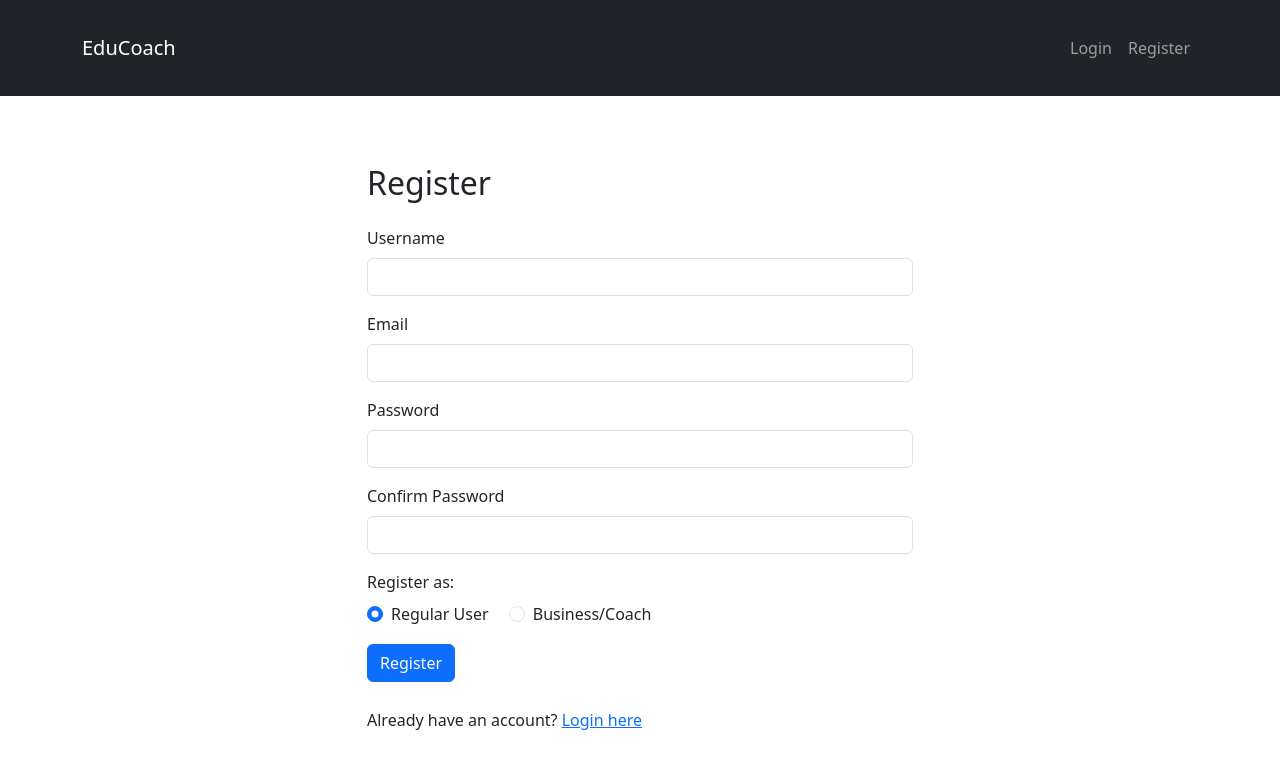
After one commit to todor147/CS4116_Group_1, a PHP site: page /pages/register.php in a window 1280 px wide. The commit adds this page. Shown: the top 769 px of the page. Run offline with PHP 8.4, Linux system fonts and the light colour scheme.

Commit message:
Login and registration pages basic

```diff
--- a/includes/db_connection.php
+++ b/includes/db_connection.php
@@ -2,7 +2,7 @@
 $host = 'localhost';
 $db   = 'cs4116_marketplace';
 $user = 'root';
-$pass = '';
+$pass = '';  // Empty password for XAMPP default
 $charset = 'utf8mb4';
 
 $dsn = "mysql:host=$host;dbname=$db;charset=$charset";
@@ -15,6 +15,6 @@ $options = [
 try {
     $pdo = new PDO($dsn, $user, $pass, $options);
 } catch (\PDOException $e) {
-    throw new \PDOException($e->getMessage(), (int)$e->getCode());
+    die("Database connection failed: " . $e->getMessage());
 }
 ?>
--- a/includes/header.php
+++ b/includes/header.php
@@ -16,6 +16,7 @@
                     <a class="nav-link" href="logout.php">Logout</a>
                 <?php else: ?>
                     <a class="nav-link" href="login.php">Login</a>
+                    <a class="nav-link" href="register.php">Register</a>
                 <?php endif; ?>
             </div>
         </div>
--- a/pages/login.php
+++ b/pages/login.php
@@ -38,6 +38,7 @@ include __DIR__ . '/../includes/header.php';
                     <input type="password" class="form-control" id="password" name="password" required>
                 </div>
                 <button type="submit" class="btn btn-primary">Login</button>
+                <p class="mt-3">Don't have an account? <a href="register.php">Register here</a></p>
             </form>
         </div>
     </div>
--- /dev/null
+++ b/pages/register.php
@@ -0,0 +1,97 @@
+<?php
+session_start();
+require __DIR__ . '/../includes/db_connection.php';
+require __DIR__ . '/../includes/auth_functions.php';
+
+$error = '';
+if ($_SERVER['REQUEST_METHOD'] === 'POST') {
+    $username = trim($_POST['username']);
+    $email = trim($_POST['email']);
+    $password = $_POST['password'];
+    $confirm_password = $_POST['confirm_password'];
+    $user_type = $_POST['user_type']; // 'regular' or 'business'
+
+    // Validation
+    if (empty($username) || empty($email) || empty($password)) {
+        $error = 'All fields are required';
+    } elseif ($password !== $confirm_password) {
+        $error = 'Passwords do not match';
+    } elseif (strlen($password) < 8) {
+        $error = 'Password must be at least 8 characters';
+    } else {
+        try {
+            // Check if email exists
+            $stmt = $pdo->prepare("SELECT * FROM Users WHERE email = ?");
+            $stmt->execute([$email]);
+            if ($stmt->fetch()) {
+                $error = 'Email already registered';
+            } else {
+                // Insert new user
+                $password_hash = password_hash($password, PASSWORD_DEFAULT);
+                $stmt = $pdo->prepare("INSERT INTO Users (username, email, password_hash) VALUES (?, ?, ?)");
+                $stmt->execute([$username, $email, $password_hash]);
+
+                // If business, insert into Coaches table
+                if ($user_type === 'business') {
+                    $user_id = $pdo->lastInsertId();
+                    $stmt = $pdo->prepare("INSERT INTO Coaches (user_id) VALUES (?)");
+                    $stmt->execute([$user_id]);
+                }
+
+                header('Location: login.php');
+                exit;
+            }
+        } catch (PDOException $e) {
+            $error = 'Registration failed: ' . $e->getMessage();
+        }
+    }
+}
+
+include __DIR__ . '/../includes/header.php';
+?>
+
+<div class="container mt-5">
+    <div class="row justify-content-center">
+        <div class="col-md-6">
+            <h2 class="mb-4">Register</h2>
+            <?php if ($error): ?>
+                <div class="alert alert-danger"><?= $error ?></div>
+            <?php endif; ?>
+            <form action="register.php" method="post">
+                <div class="mb-3">
+                    <label for="username" class="form-label">Username</label>
+                    <input type="text" class="form-control" id="username" name="username" required>
+                </div>
+                <div class="mb-3">
+                    <label for="email" class="form-label">Email</label>
+                    <input type="email" class="form-control" id="email" name="email" required>
+                </div>
+                <div class="mb-3">
+                    <label for="password" class="form-label">Password</label>
+                    <input type="password" class="form-control" id="password" name="password" required>
+                </div>
+                <div class="mb-3">
+                    <label for="confirm_password" class="form-label">Confirm Password</label>
+                    <input type="password" class="form-control" id="confirm_password" name="confirm_password" required>
+                </div>
+                <div class="mb-3">
+                    <label class="form-label">Register as:</label>
+                    <div>
+                        <div class="form-check form-check-inline">
+                            <input class="form-check-input" type="radio" name="user_type" id="regular" value="regular" checked>
+                            <label class="form-check-label" for="regular">Regular User</label>
+                        </div>
+                        <div class="form-check form-check-inline">
+                            <input class="form-check-input" type="radio" name="user_type" id="business" value="business">
+                            <label class="form-check-label" for="business">Business/Coach</label>
+                        </div>
+                    </div>
+                </div>
+                <button type="submit" class="btn btn-primary">Register</button>
+                <p class="mt-3">Already have an account? <a href="login.php">Login here</a></p>
+            </form>
+        </div>
+    </div>
+</div>
+
+<?php include __DIR__ . '/../includes/footer.php'; ?>
```
